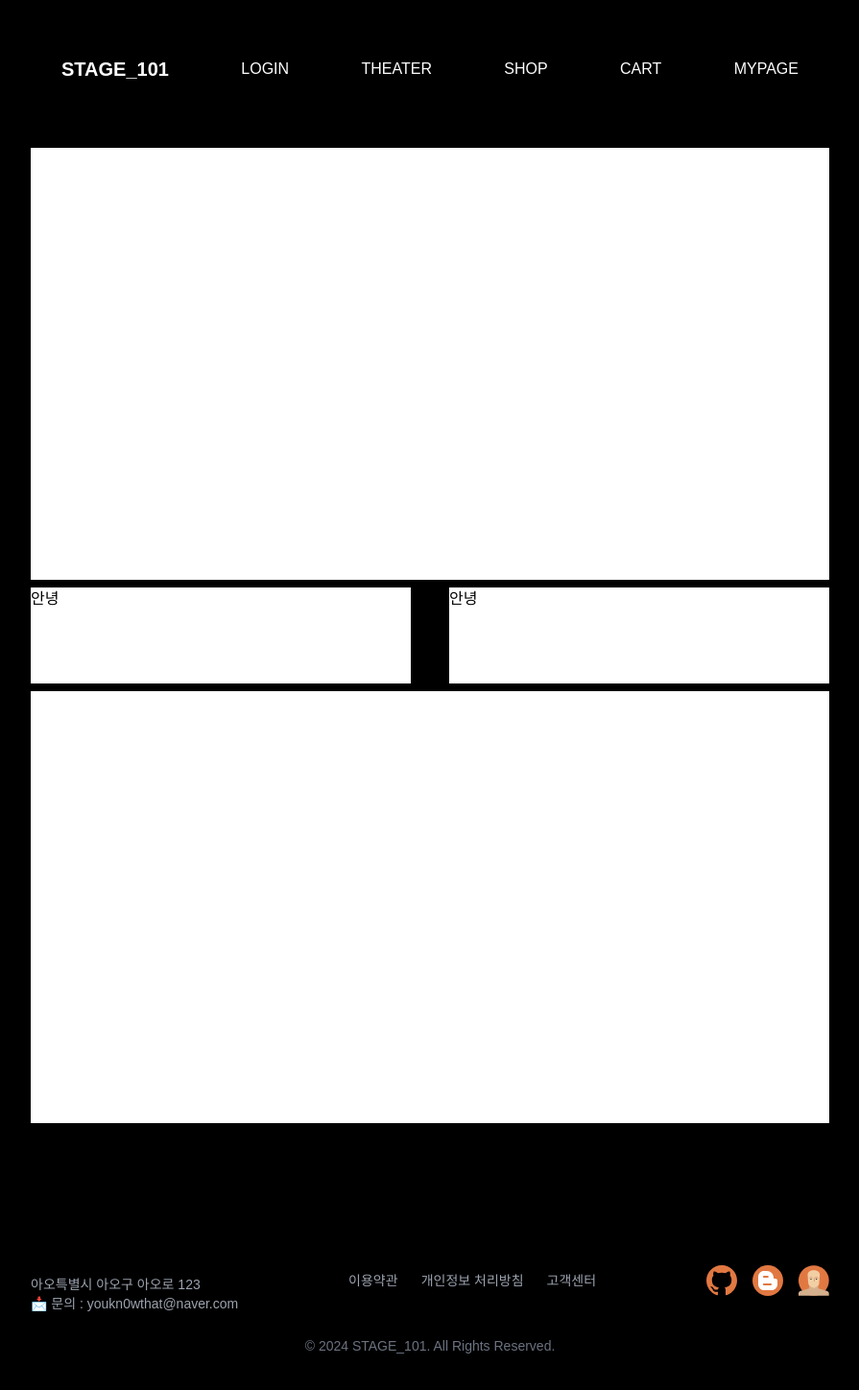
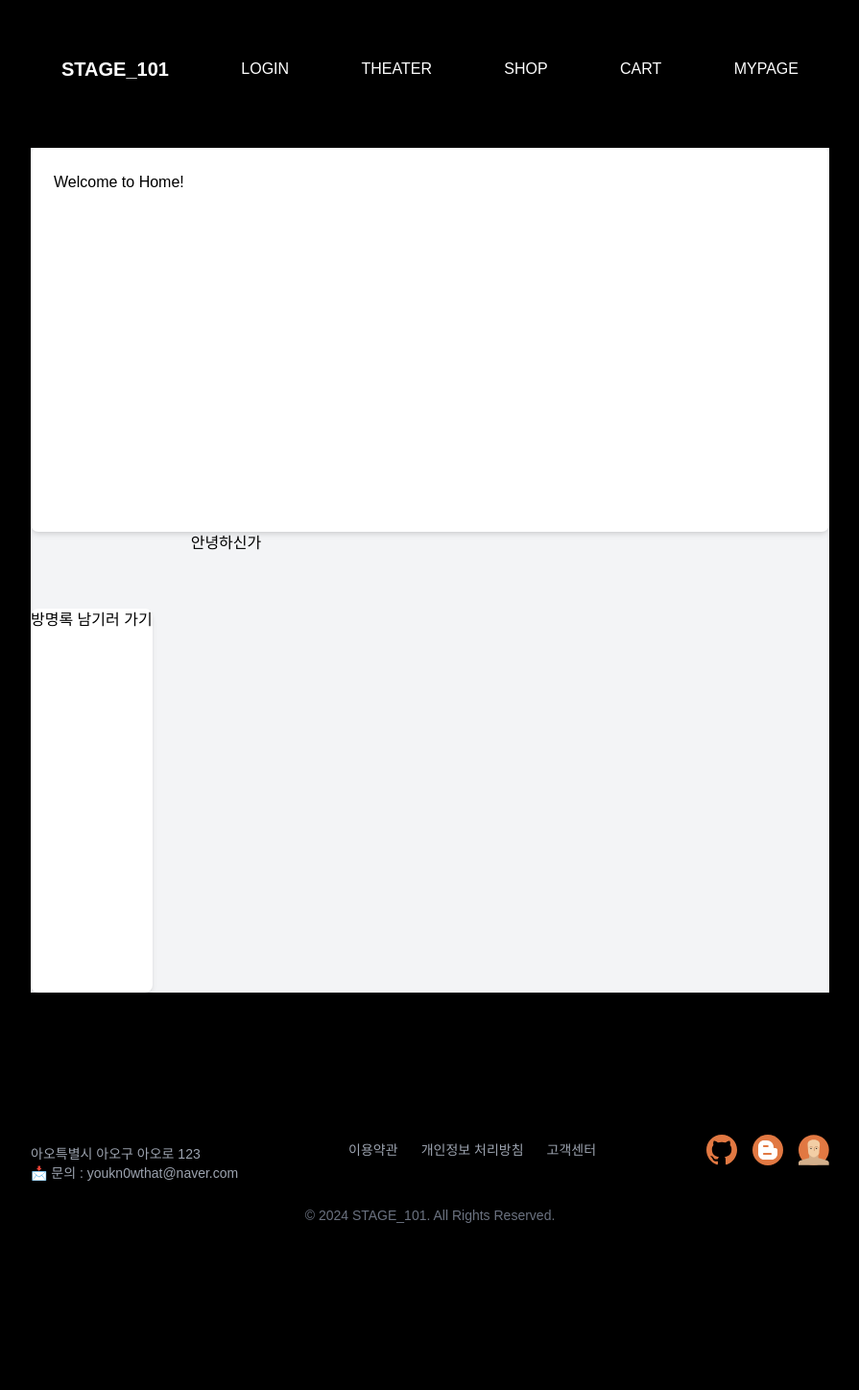
Before and after one commit to YouKnowThat-Park/STAGE_101, a Next.js app: page / in a window 1280 px wide. Shown: the top 1448 px of the page at 96% size, without its empty margins (192-1087 px from the left). After the commit the page ends 1404 px from the top, so only its background shows below. Built offline with nearby package versions, Linux system fonts and the light colour scheme; no server answers.

Commit message:
✨ 잡다한것

```diff
--- /dev/null
+++ b/src/app/guestbook/page.tsx
@@ -0,0 +1,13 @@
+import React from 'react';
+
+const GuestbookPage = () => {
+  return (
+    <div>
+      <div className="text-white">
+        <p>안녕하세요</p>
+      </div>
+    </div>
+  );
+};
+
+export default GuestbookPage;
--- a/src/app/page.tsx
+++ b/src/app/page.tsx
@@ -1,13 +1,21 @@
+import Link from 'next/link';
+
 export default function Home() {
   return (
-    <div>
-      <div className="bg-white w-full h-[450px]"></div>
-      <div className="flex py-2 gap-10">
-        <div className="bg-white w-1/2 h-[100px]">안녕</div>
-        <div className="bg-white w-1/2 h-[100px]">안녕</div>
+    <div className="min-h-screen bg-gray-100">
+      <div className="w-full h-[400px] bg-white shadow-md rounded-lg p-6">
+        <p>Welcome to Home!</p>
       </div>
-      <div className="bg-white w-full h-[450px]"></div>
-      <div></div>
+      <div className="flex gap-10">
+        <Link href={'/guestbook'}>
+          <div className=" h-[400px] bg-white shadow-md rounded-lg mt-20">
+            <p>방명록 남기러 가기</p>
+          </div>
+        </Link>
+        <div>
+          <p>안녕하신가</p>
+        </div>
+      </div>
     </div>
   );
 }
```
